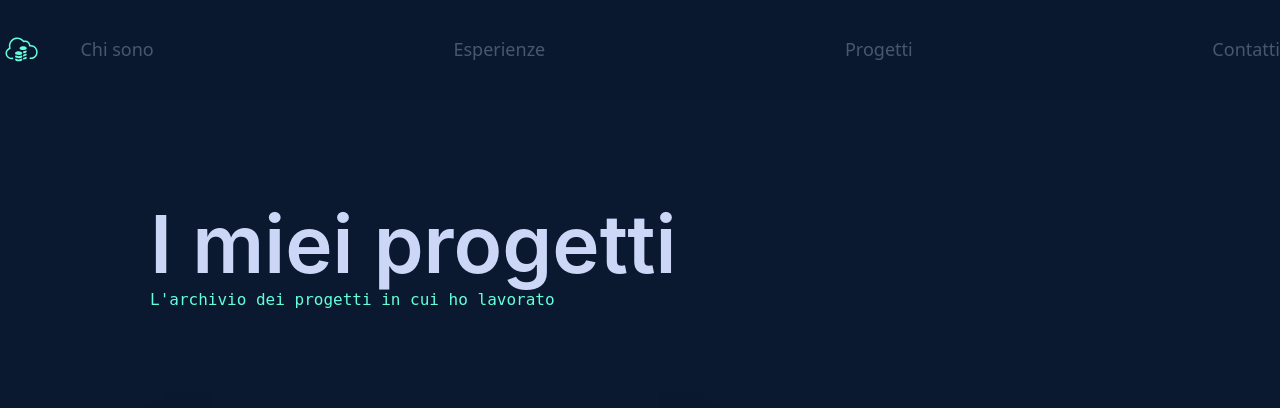
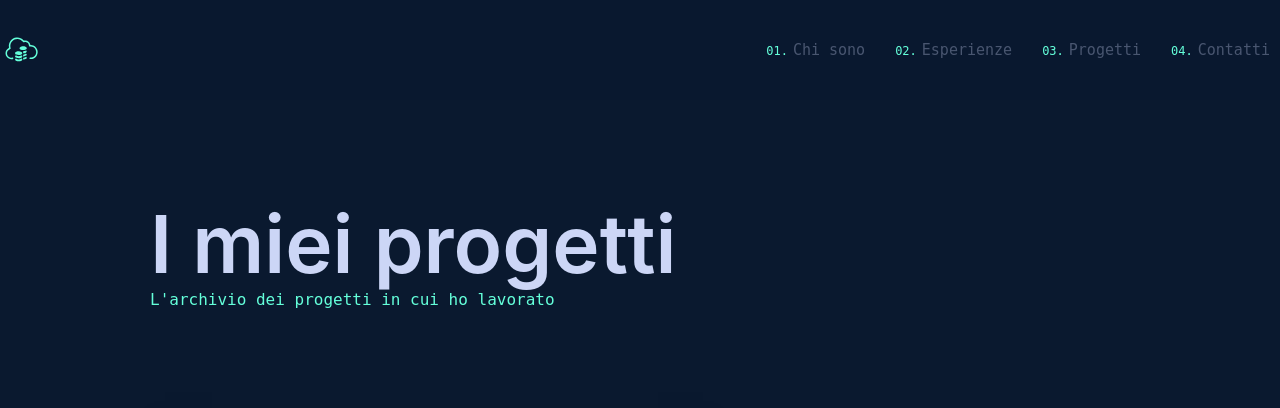
Before and after one commit to B1akeIT/portfolio, a PHP site: page /sezione_progetti.html in a window 1280 px wide. Shown: the top 408 px of the page. Run offline with PHP 8.4, Linux system fonts and the light colour scheme; some web fonts are replaced.

Commit message:
Fix header

```diff
--- a/sezione_progetti.html
+++ b/sezione_progetti.html
@@ -23,6 +23,7 @@
 
     <!-- Header con logo e pulsanti per la navigazione -->
     <header>
+        <nav>
             <div class="header-logo" style="width: fit-content">
                 <a href="Home_page.html">
                     <img
@@ -31,18 +32,17 @@
                     />
                 </a>
             </div>
-        <nav class="header-buttons">
             <ul class="button-list">
-                <li class="button sport-button">
-                    <a href="Home_page.html#introduzione">Chi sono</a>
+                <li class="button-chi-sono">
+                    <a href="#introduzione">Chi sono</a>
                 </li>
-                <li class="button arte-button">
-                    <a href="Home_page.html#esperienze-lavorative">Esperienze</a>
+                <li class="button-esperienze">
+                    <a href="#esperienze-lavorative">Esperienze</a>
                 </li>
-                <li class="button docenti-button">
+                <li class="button-progetti">
                     <a href="sezione_progetti.html">Progetti</a>
                 </li>
-                <li class="button contatti-button">
+                <li class="button-contatti">
                     <a href="Contatti.html">Contatti</a>
                 </li>
             </ul>
--- a/stile.css
+++ b/stile.css
@@ -232,34 +232,65 @@ aside#email a:focus {
     }
 }
 
-.header-buttons {
+nav {
     display: flex;
-    width: -webkit-fill-available;
-    justify-content: flex-end;
+    width: 100%;
+    justify-content: space-between;
 }
 
 .button-list {
     display: flex;
-    justify-content: space-between;
-    width: 100%;
-    /* white-space: nowrap; */
+    justify-content: end;
     list-style: none;
     margin: 0;
     padding: 0;
+    gap: 10px;
 }
 
 .button-list li {
-    display: inline-block;
-    text-align: center;
-    font-size: 18px;
-    font-weight: 500;
+    display: flex;
+    font-size: 15px;
+    font-weight: 400;
     line-height: 120%;
+    font-family: monospace;
 }
 
 .button-list li a {
+    align-self: center;
     text-decoration: none;
     color: #495670;
     transition: all 0.2s ease;
+    padding: 10px;
+}
+
+.button-list li a:hover,
+.button-list li a:focus {
+    color: #64FFDA;
+    transition: 0.25s;
+}
+
+.button-list li a::before {
+    font-family: "SF Mono", monospace;
+    margin-right: 5px;
+    color: #64FFDA;
+    font-size: 12px;
+    text-align: right;
+}
+
+.button-list li.button-chi-sono a::before {
+    content: "01.";
+}
+
+.button-list li.button-esperienze a::before {
+    content: "02.";
+}
+
+.button-list li.button-progetti a::before {
+    content: "03.";
+}
+
+.button-list li.button-contatti a::before {
+    content: "04.";
 }
 
 
```
Also changed, not shown: Home_page.html (+5 -5 lines). Lines whose indentation alone changed are shown as unchanged.
